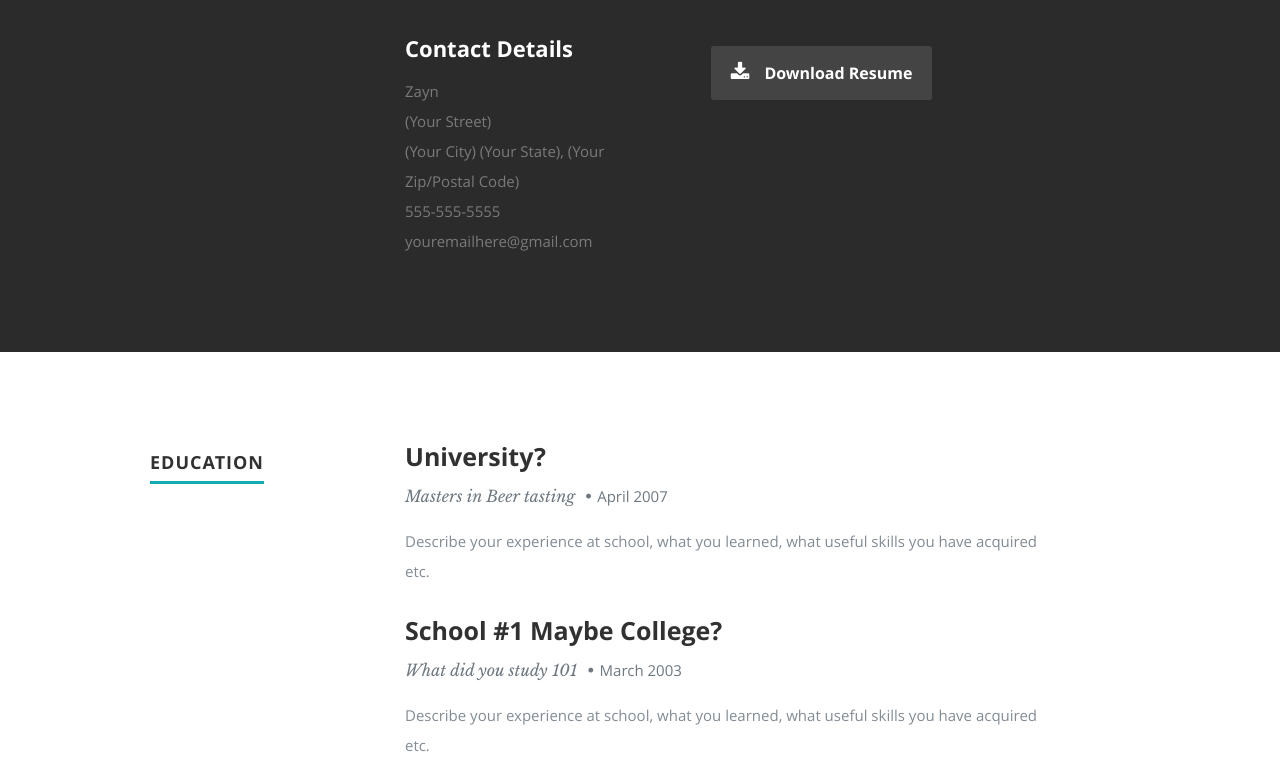
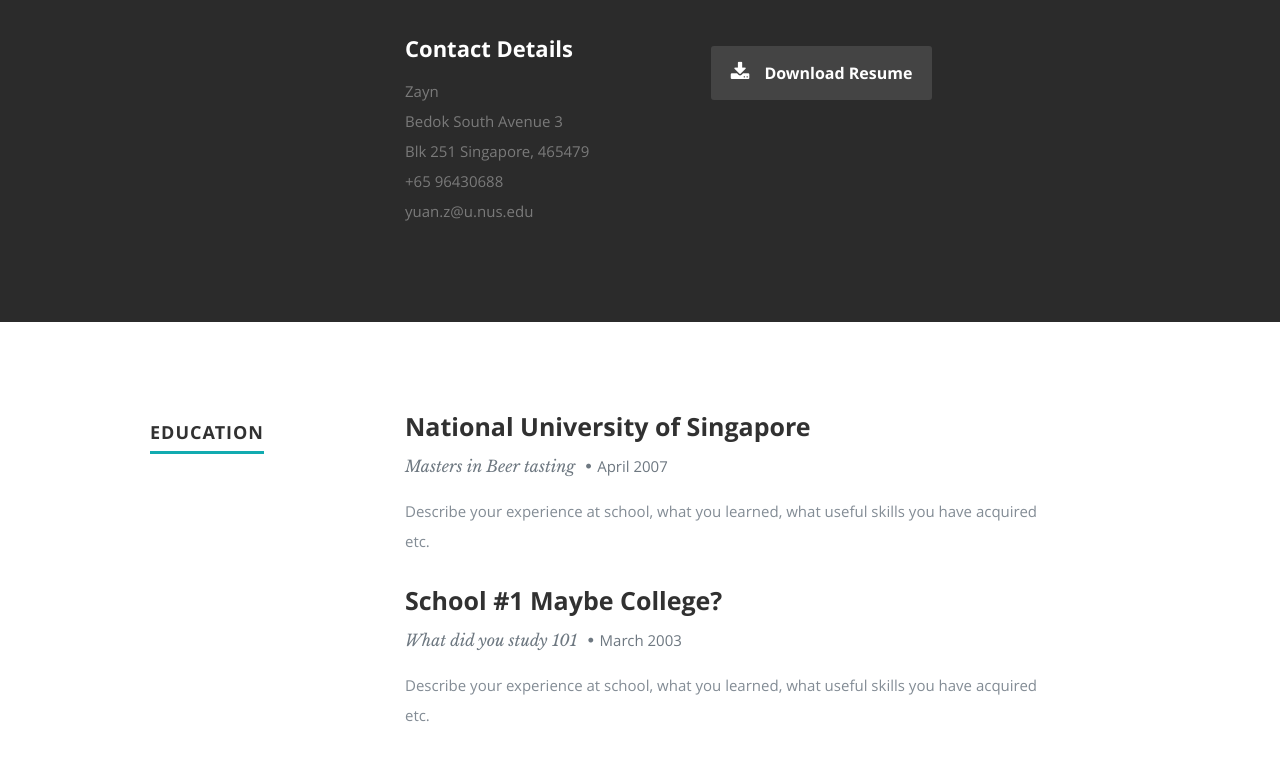
Before and after one commit to Za-yn/online-resume-tutorial, a React (Create React App) app: page / in a window 1280 px wide. Shown: the part 1024-1800 px from the top of the page. Built offline with nearby package versions, Linux system fonts and the light colour scheme.

Commit message:
updated more particulars

```diff
--- a/public/resumeData.json
+++ b/public/resumeData.json
@@ -2,17 +2,17 @@
   "main": {
     "name":"Zayn",
     "occupation":"Computer Engineer Undergraduate",
-    "description":"Here will be your description. Use this to describe what you do or whatever you feel best describes yourself to a potential employer",
+    "description":"My given name is Zhuang Yuan, but please call me Zayn. I am a firm believer that innovation is the way to effectively solve the world’s problems. Being a future computer engineer, my area of interest includes Augmented Reality (AR) and Computer Vision.",
     "image":"profilepic.jpg",
     "bio":"Use this bio section as your way of describing yourself and saying what you do, what technologies you like to use or feel most comfortable with, describing your personality, or whatever else you feel like throwing in.",
     "contactmessage":"Here is where you should write your message to readers to have them get in contact with you.",
-    "email": "youremailhere@gmail.com",
-    "phone": "555-555-5555",
+    "email": "yuan.z@u.nus.edu",
+    "phone": "+65 96430688",
     "address":{
-      "street":"(Your Street)",
-      "city":"(Your City)",
-      "state":"(Your State)",
-      "zip": "(Your Zip/Postal Code)"
+      "street":"Bedok South Avenue 3",
+      "city":"Blk 251",
+      "state":"Singapore",
+      "zip": "465479"
     },
     "website": "http://www.timbakerdev.com",
     "resumedownload":"http://timbakerdev.com",
@@ -34,7 +34,7 @@
       },
       {
         "name":"linkedin",
-        "url":"https://www.linkedin.com/in/tim-baker-8420009a/",
+        "url":"https://www.linkedin.com/in/zayn/",
         "className":"fa fa-linkedin"
       },
       {
@@ -44,7 +44,7 @@
       },
       {
         "name":"github",
-        "url":"http://github.com/tbakerx",
+        "url":"http://github.com/za-yn",
         "className":"fa fa-github"
       },
       {
@@ -58,7 +58,7 @@
     "skillmessage":"Here you can create a short write-up of your skills to show off to employers",
     "education":[
       {
-        "school":"University?",
+        "school":"National University of Singapore",
         "degree":"Masters in Beer tasting",
         "graduated":"April 2007",
         "description":"Describe your experience at school, what you learned, what useful skills you have acquired etc."
--- a/src/Components/About.js
+++ b/src/Components/About.js
@@ -5,7 +5,7 @@ class About extends Component {
 
     if(this.props.data){
       var name = this.props.data.name;
-      var profilepic= "./images/"+this.props.data.image;
+      var profilepic= "../../public/images/"+this.props.data.image;
       var bio = this.props.data.bio;
       var street = this.props.data.address.street;
       var city = this.props.data.address.city;
```
